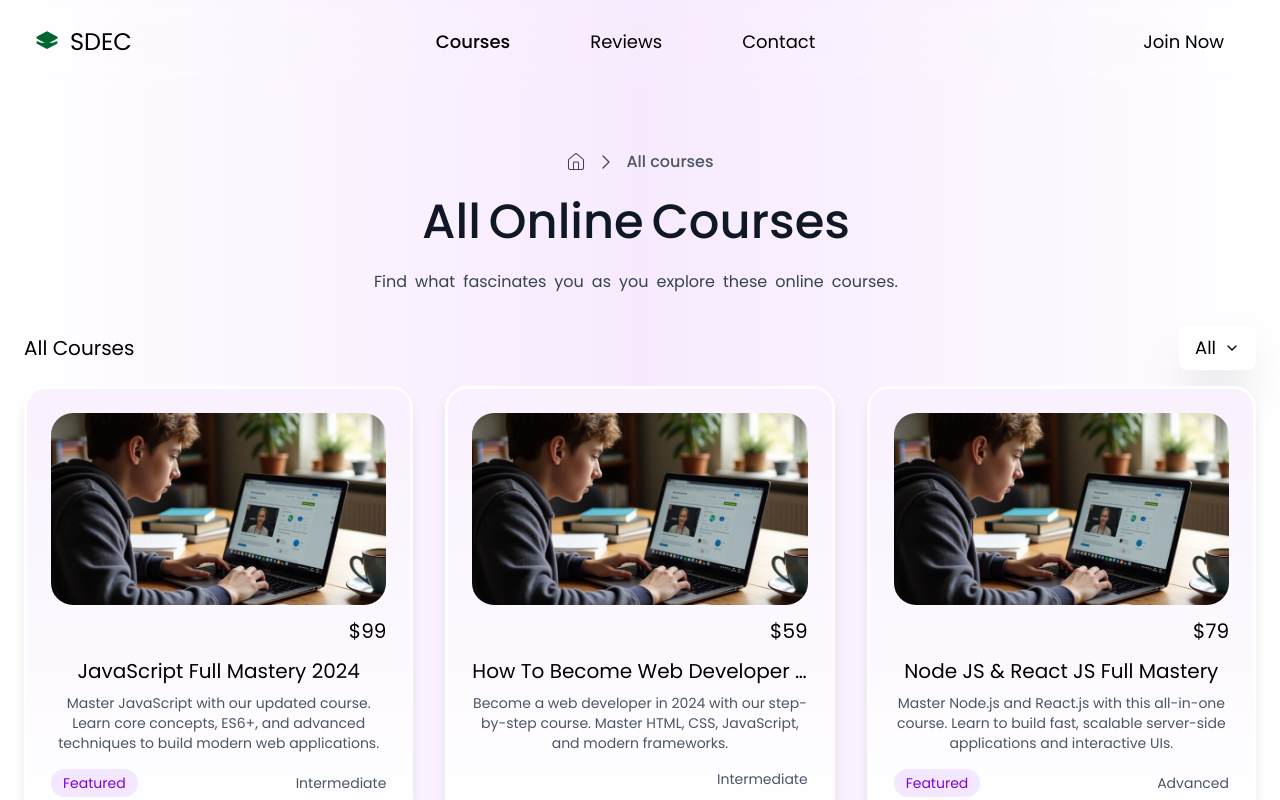
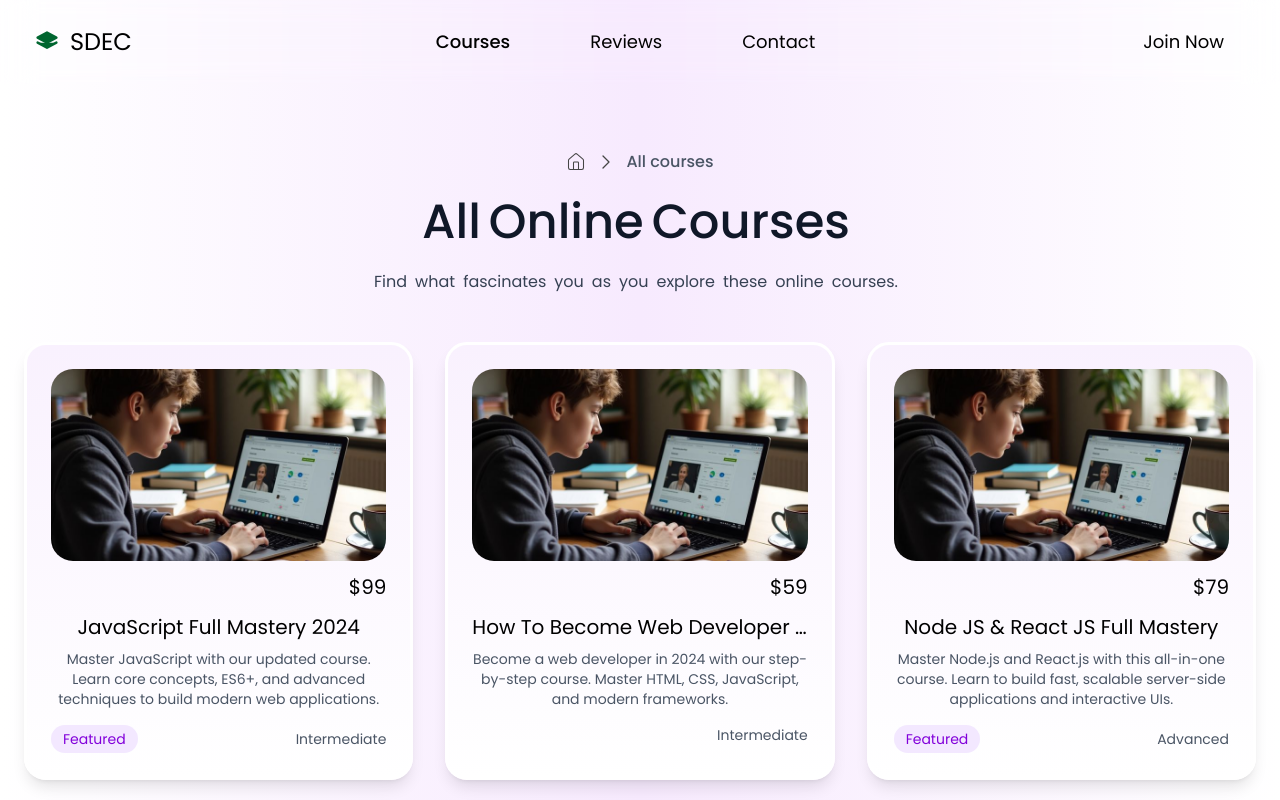
Before and after one commit to Ajnastk/SDEC-Courses, a Next.js app: page /courses in a window 1280 px wide. Shown: the top 800 px of the page. Built offline with nearby package versions, Linux system fonts and the light colour scheme.

Commit message:
remove all course button

```diff
--- a/components/courses/AllCourses.jsx
+++ b/components/courses/AllCourses.jsx
@@ -240,8 +240,8 @@ export default function AllCourses() {
           </p>
         </div>
 
-        <motion.div
-        className="flex justify-between items-center mb-4"
+        {/* <motion.div
+        className="flex justify-between items-center mb-4 z-50"
          initial={{ opacity: 0, filter: "blur(8px)" }}
          animate={{ opacity: 1, filter: "blur(0px)" }}
          transition={{ delay: 0.4 }}
@@ -250,7 +250,7 @@ export default function AllCourses() {
 
           <div className="relative">
             <button
-              className="px-4 py-2 rounded-lg shadow-2xl text-lg bg-white flex items-center  text-black gap-2"
+              className="px-4 py-2 rounded-lg shadow-2xl text-lg bg-white flex items-center  text-black gap-2 z-30"
               onClick={() => setShowDropdown(!showDropdown)}
             >
               {filter} <ChevronDown size={16} />
@@ -278,9 +278,9 @@ export default function AllCourses() {
               </div>
             )}
           </div>
-        </motion.div>
+        </motion.div> */}
         <motion.div
-         className="grid grid-cols-1 sm:grid-cols-2 md:grid-cols-2 lg:grid-cols-3 gap-8 pb-12"
+         className="grid grid-cols-1 sm:grid-cols-2 md:grid-cols-2 lg:grid-cols-3 gap-8 mt-4 pb-12 z-0"
          initial={{ opacity: 0, filter: "blur(8px)" }}
       animate={{ opacity: 1, filter: "blur(0px)" }}
       transition={{ delay: 0.4 }}
```
